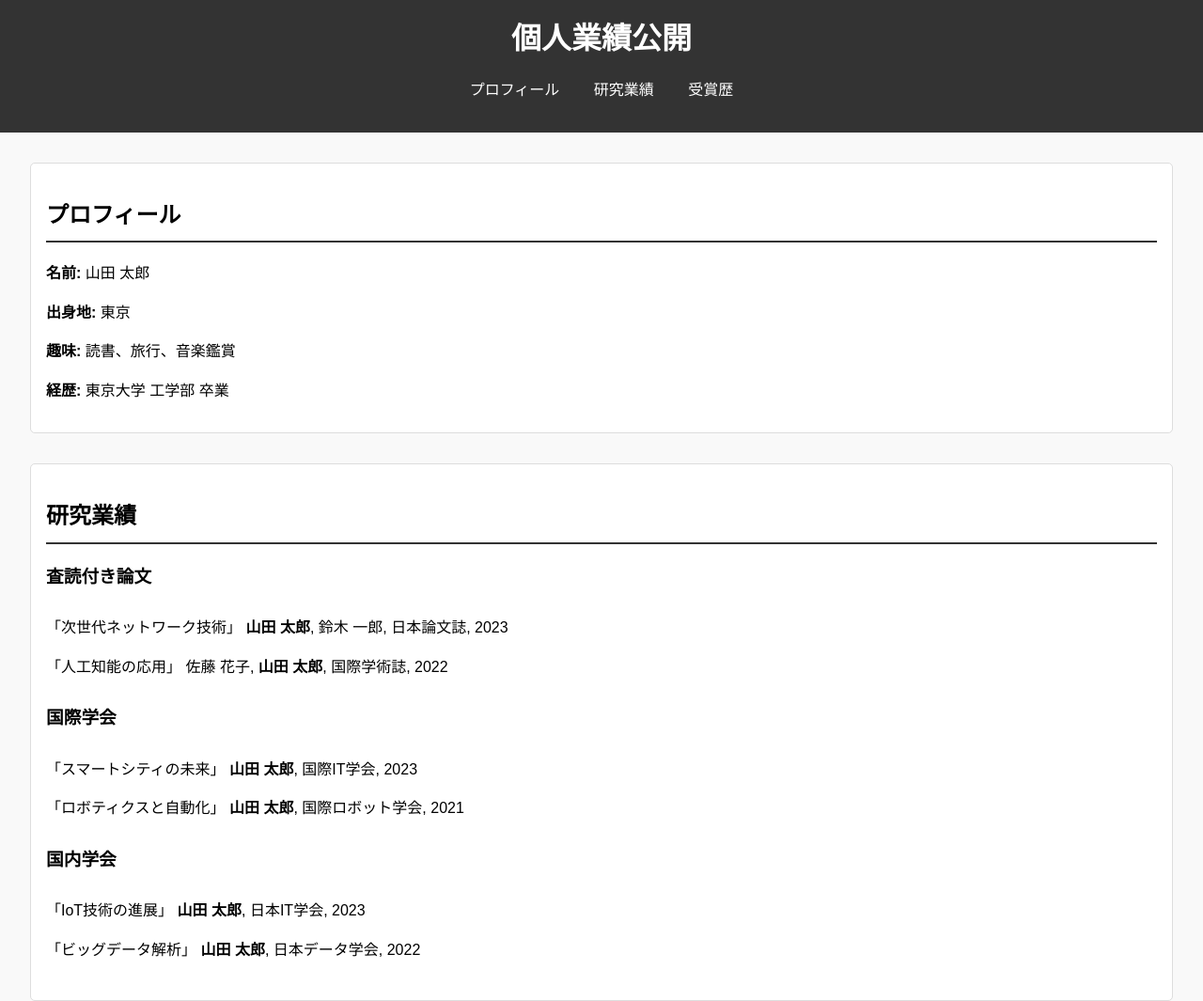
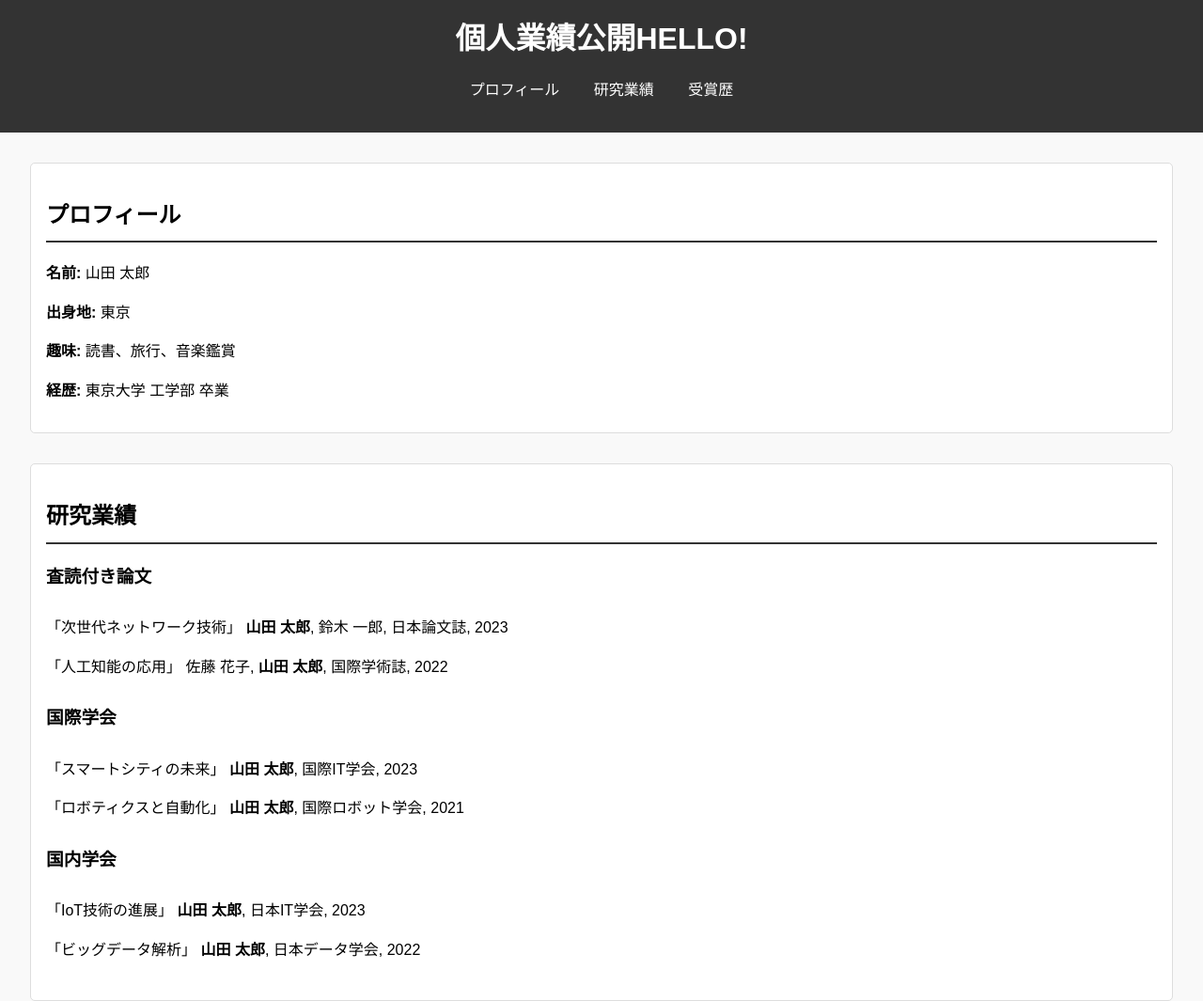
Before and after one commit to zharfan1519/my_hp, a plain HTML site: page index.html in a window 1280 px wide. Shown: the top 1065 px of the page at 94% size. Drawn offline with Linux system fonts and the light colour scheme.

Commit message:
Update index.html

```diff
--- a/index.html
+++ b/index.html
@@ -8,7 +8,7 @@
 </head>
 <body>
     <header>
-        <h1>個人業績公開</h1>
+        <h1>個人業績公開HELLO!</h1>
         <nav>
             <ul>
                 <li><a href="#profile">プロフィール</a></li>
```
